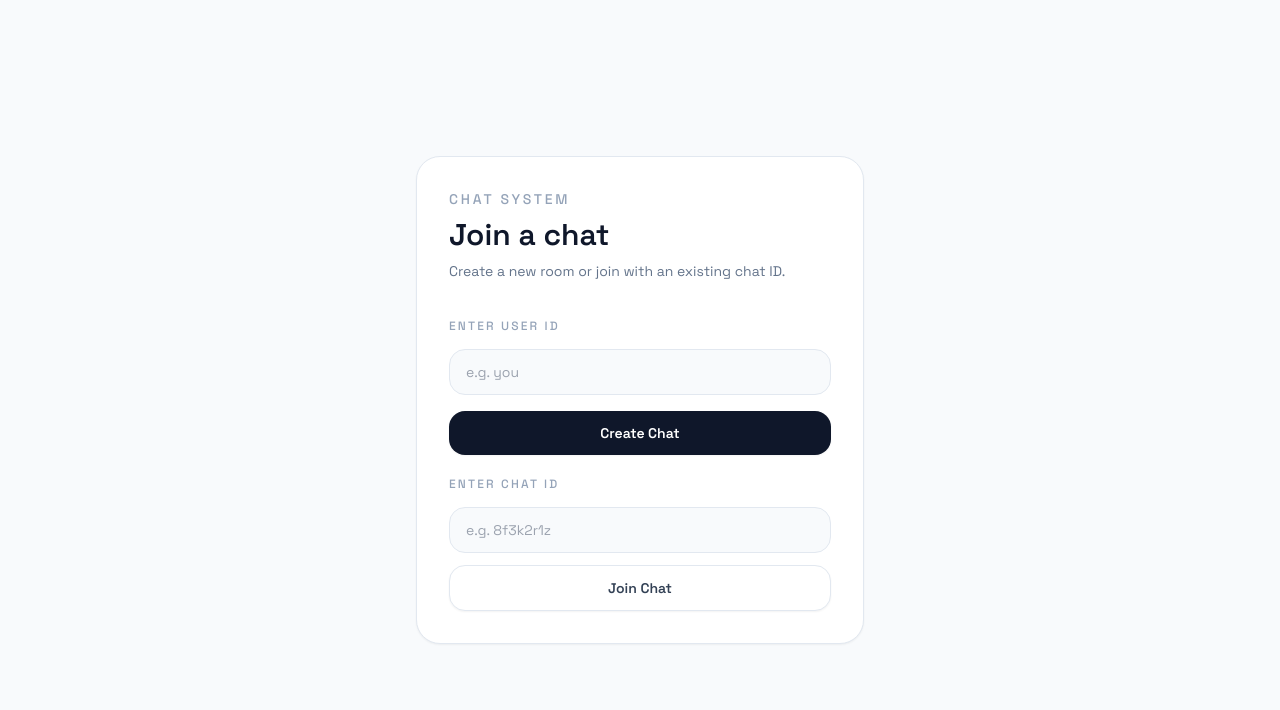
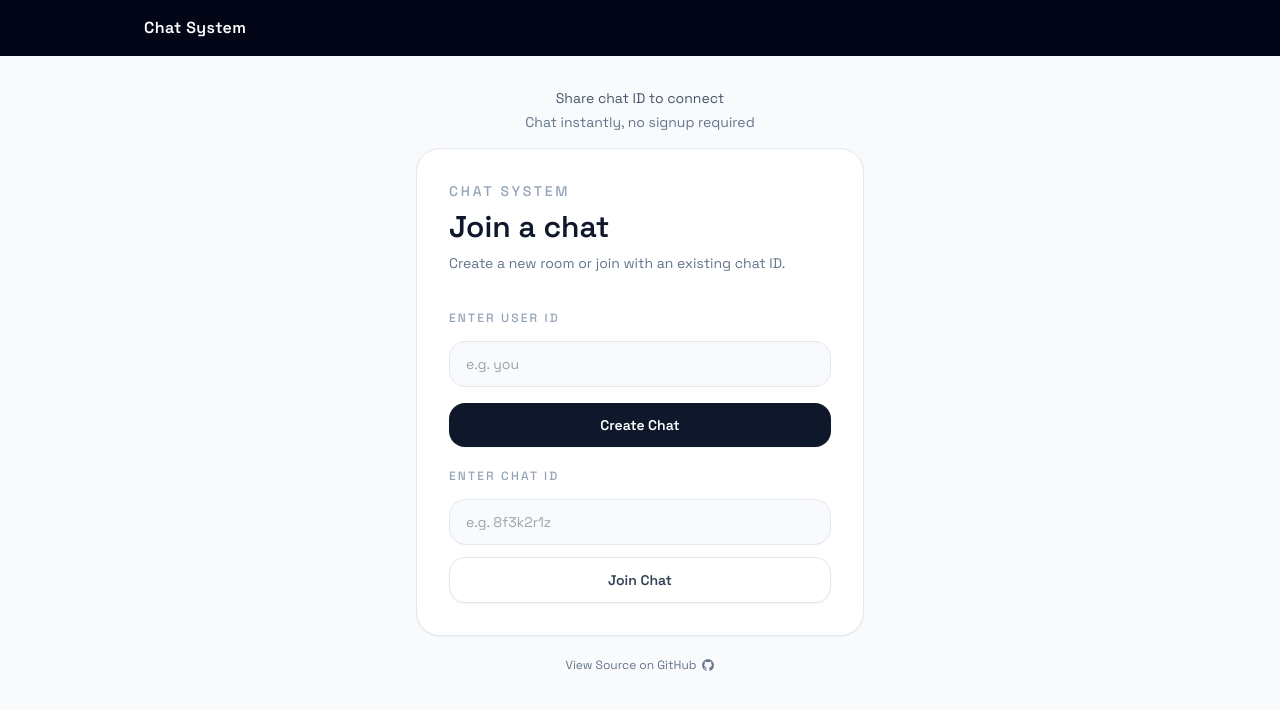
Before and after one commit to Vtk27/ChatUI, a React (Vite) app: page / in a window 1280 px wide. Shown: the top 710 px of the page. Built offline with nearby package versions, Linux system fonts and the light colour scheme; no server answers.

Commit message:
added footer and ui

```diff
--- a/src/pages/JoinPage.tsx
+++ b/src/pages/JoinPage.tsx
@@ -151,13 +151,26 @@ function JoinPage() {
   }
 
   return (
-    <div className="flex min-h-screen items-center justify-center px-4">
-      <div className="w-full max-w-md rounded-3xl border border-slate-200 bg-white p-8 shadow-sm">
+    <div className="min-h-screen">
+      <header className="bg-slate-950">
+        <div className="mx-auto flex h-14 w-full max-w-5xl items-center px-4">
+          <h1 className="text-base font-semibold tracking-wide text-white">Chat System</h1>
+        </div>
+      </header>
+
+      <main className="flex justify-center px-4 py-8">
+        <div className="w-full max-w-md space-y-4">
+          <header className="space-y-1 text-center">
+            <p className="text-sm text-slate-600">Share chat ID to connect</p>
+            <p className="text-sm text-slate-500">Chat instantly, no signup required</p>
+          </header>
+
+          <div className="w-full rounded-3xl border border-slate-200 bg-white p-8 shadow-sm">
         <div className="space-y-2">
           <p className="text-sm font-medium uppercase tracking-[0.2em] text-slate-400">
             Chat System
           </p>
-          <h1 className="text-3xl font-semibold text-slate-900">Join a chat</h1>
+          <h2 className="text-3xl font-semibold text-slate-900">Join a chat</h2>
           <p className="text-sm text-slate-500">
             Create a new room or join with an existing chat ID.
           </p>
@@ -234,7 +247,29 @@ function JoinPage() {
           </div>
           {errorMessage ? (<ErrorScreen errorMessage={errorMessage} dismissError={dismissError} />) : null}
         </div>
-      </div>
+          </div>
+
+          <footer className="text-center">
+            <a
+              href="https://github.com/Vtk27/ChatService"
+              target="_blank"
+              rel="noreferrer"
+              className="inline-flex items-center gap-1 text-xs text-slate-500 transition hover:text-slate-800"
+            >
+              View Source on GitHub
+              <svg
+                xmlns="http://www.w3.org/2000/svg"
+                viewBox="0 0 24 24"
+                fill="currentColor"
+                className="h-3.5 w-3.5"
+                aria-hidden="true"
+              >
+                <path d="M12 2C6.48 2 2 6.58 2 12.23c0 4.52 2.87 8.35 6.84 9.71.5.1.66-.22.66-.49 0-.24-.01-1.04-.01-1.88-2.78.62-3.37-1.21-3.37-1.21-.45-1.18-1.11-1.49-1.11-1.49-.91-.64.07-.63.07-.63 1 .07 1.53 1.05 1.53 1.05.9 1.58 2.36 1.12 2.94.85.09-.67.35-1.12.63-1.38-2.22-.26-4.56-1.14-4.56-5.08 0-1.12.39-2.03 1.03-2.75-.1-.26-.45-1.31.1-2.72 0 0 .84-.28 2.75 1.05A9.3 9.3 0 0 1 12 6.9c.85 0 1.71.12 2.51.35 1.91-1.33 2.75-1.05 2.75-1.05.55 1.41.2 2.46.1 2.72.64.72 1.03 1.63 1.03 2.75 0 3.95-2.34 4.81-4.57 5.07.36.32.68.95.68 1.92 0 1.38-.01 2.5-.01 2.84 0 .27.17.59.67.49A10.24 10.24 0 0 0 22 12.23C22 6.58 17.52 2 12 2Z" />
+              </svg>
+            </a>
+          </footer>
+        </div>
+      </main>
     </div>
   )
 }
```
